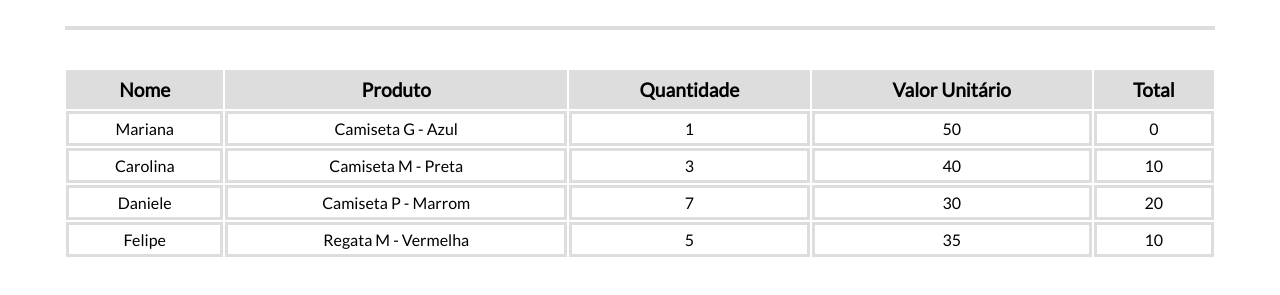
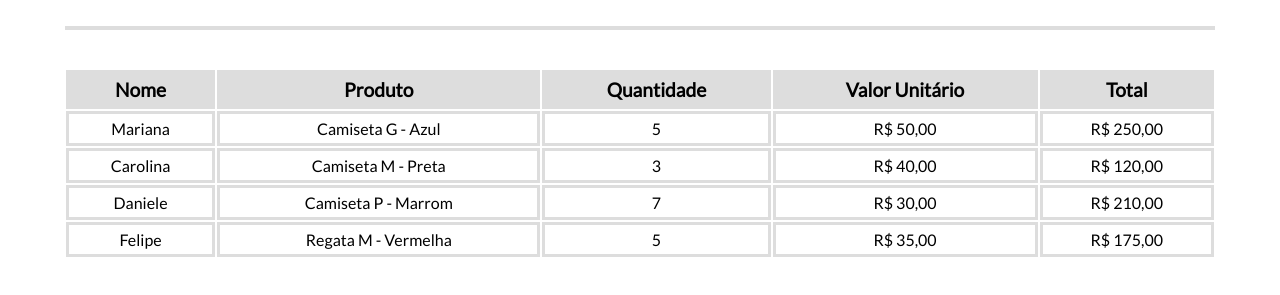
Before and after one commit to SbgVit0r/Treinando-JS, a plain HTML site: page index.html in a window 1280 px wide. Shown: the part 201-496 px from the top of the page. Drawn offline with Linux system fonts and the light colour scheme.

Commit message:
Colocando funções e convertendo valores

```diff
--- a/calculaTotal.js
+++ b/calculaTotal.js
@@ -2,34 +2,53 @@
 var clientes = document.querySelectorAll(".cliente")
 
 // Passa por cada encomenda calculando o valor total
-for (let count = 0; count < clientes.length; count++) {
+for (var count = 0; count < clientes.length; count++) {
 
     // Captura a quantidade encomendada
-    var qtde = clientes[count].querySelector(".info-qtde").textContent
+    var qtde = clientes[count].querySelector(".info-qtd").textContent
 
     //Captura o valor unitário do produto
-    var unitario = cliente[count].querySelector(".info-valor").textContent
+    var unitario = clientes[count].querySelector(".info-valor").textContent
 
+    clientes[count].querySelector(".info-valor").textContent = formataValor(unitario);
+
+    validaQtd();
+
+    validaUnitario();
+
+}
+
+function formataValor(valor){
+    valor = parseFloat(valor)
+    return valor.toLocaleString("pt-BR", {style: "currency", currency: "BRL"});
+}
+
+function calculaTotal(qtde, unitario){
+    var total = 0;
+    total= formataValor(qtde*unitario);
+    return total;
+}
+
+function validaQtd(){
     // Valida a quantidade
-    if(qtde <1 || isNaN(qtde)){
+    if(qtde < 1 || isNaN(qtde)){
         //Quantidade NOK, avisa o usuario.
-        clientes[count].querySelector(".info-qtde").textContent = "QTDE INVALIDA!"
-        clientes[count].style.backgroundColor="red"
+        clientes[count].querySelector(".info-qtd").textContent = "QTDE INVALIDA!"
+        clientes[count].querySelector(".info-qtd").style.color="red"
     }else{
         //Quantidade OK, prossegue
         //Calcula o valor total da encomenda
         clientes[count].querySelector(".info-total").textContent = calculaTotal(qtde,unitario);
+
     }
-
-    // Validar valor unitário
-
-    if (qtd > 7 || isNaN(valor)) {
-        clientes[count].style.backgroundColor="red"
-    }
-
 }
 
-function calculaTotal(qtde, unitario){
-    var total = 0;
-    total=qtde*unitario;
+function validaUnitario(){
+        // Validar valor unitário
+        if (unitario < 30 || isNaN(unitario)) {
+            clientes[count].querySelector(".info-qtd").textContent = "VALOR INVALIDO!"
+            clientes[count].style.backgroundColor="red"
+        } else{
+            clientes[count].querySelector(".info-total").textContent = calculaTotal(qtde, unitario);
+        }
 }
--- a/index.html
+++ b/index.html
@@ -18,34 +18,34 @@
     <hr>
 
     <table>
-        <tr class="cliente">
+        <tr>
             <th>Nome</th>
             <th>Produto</th>
             <th>Quantidade</th>
             <th>Valor Unitário</th>
             <th>Total</th>
         </tr>
-        <tr>
+        <tr class="cliente">
             <td class="info-nome">Mariana</td>
             <td class="info-produto">Camiseta G - Azul</td>
-            <td class="info-qtd">1</td>
+            <td class="info-qtd">5</td>
             <td class="info-valor">50</td>
-            <td class="info-total">0</td>
+            <td class="info-total"></td>
         </tr>
         <tr class="cliente">
             <td class="info-nome">Carolina</td>
             <td class="info-produto">Camiseta M - Preta</td>
             <td class="info-qtd">3</td>
             <td class="info-valor">40</td>
-            <td class="info-total">10</td>
+            <td class="info-total"></td>
 
         </tr>
-        <tr>
+        <tr class="cliente">
             <td class="info-nome">Daniele</td>
             <td class="info-produto">Camiseta P - Marrom</td>
             <td class="info-qtd">7</td>
             <td class="info-valor">30</td>
-            <td class="info-total">20</td>
+            <td class="info-total"></td>
 
         </tr>
         <tr class="cliente">
@@ -53,7 +53,7 @@
             <td class="info-produto">Regata M - Vermelha</td>
             <td class="info-qtd">5</td>
             <td class="info-valor">35</td>
-            <td class="info-total">10</td>
+            <td class="info-total"></td>
         </tr>
     </table>
     <script src="calculaTotal.js"></script>
```
Also changed, not shown: test.js (deleted, +0 -11 lines).
